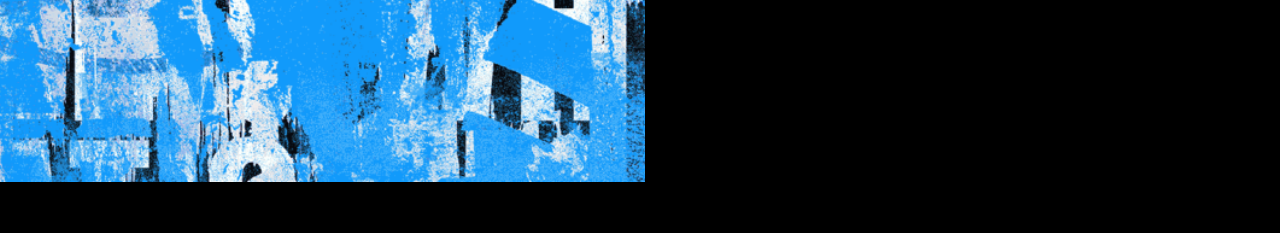
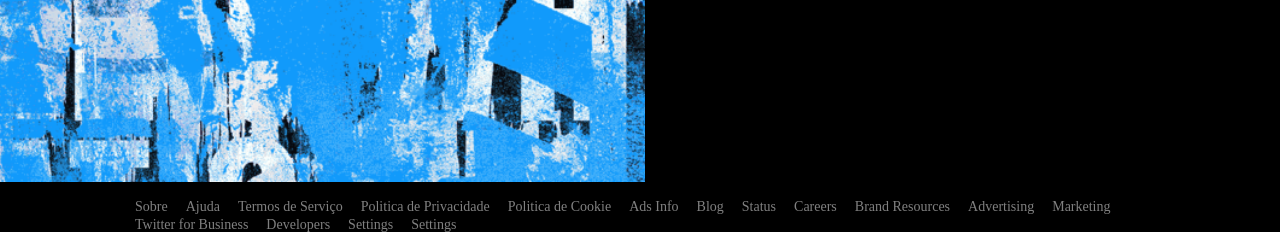
Before and after one commit to Felipexox/Felipexox.github.io, a PHP site: page /twitter.html in a window 1280 px wide. Shown: the part 618-851 px from the top of the page. Before the commit the page ends 800 px from the top, so only its background shows below. Run offline with PHP 8.4, Linux system fonts and the light colour scheme.

Commit message:
wip: Footer

```diff
--- a/css/smallscreen.css
+++ b/css/smallscreen.css
@@ -15,7 +15,6 @@ html, body {
 #Bloco1
 {
     display: table-footer-group;
-
     background: url('../img/foto_fundo.png') ;
     background-position: center;
     background-size: cover;
@@ -25,15 +24,12 @@ html, body {
 
 #Bloco1 img
 {
-    object-fit: cover;
-
+    background-size: cover;
 }
 
 #Bloco2 {
     display: flex;
     justify-content: center;
-    padding: 10px;
-    width: 100%;
 }
 #Bloco2 #Center{
     width: 500px;
@@ -52,6 +48,33 @@ html, body {
    border-radius: 50px 50px;
 
 }
+#Footer{
+    display: flex;
+    width: 100%;
+    height: 50px;
+    background-color: black;
+    justify-content: center;
+}
+#Footer div
+{
+    margin-top: 15px;
+    margin-left: 10%;
+    margin-right: 10%;
+}
+#Footer div a{
+    margin-left: 7px;
+    margin-right: 7px;
+    font-size: 14px;
+    color: gray;
+    text-decoration:none;
+}
+#Footer div a:hover{
+    margin-left: 10px;
+    margin-right: 10px;
+    font-size: 12px;
+    color: white;
+    text-decoration:underline;
+}
 
 .p1{
     color: white;
--- a/css/widescreen.css
+++ b/css/widescreen.css
@@ -22,7 +22,7 @@ html, body {
     background-size: cover;
     text-align: center;
 }
-div { display: inline-block; }
+
 
 
 
@@ -45,7 +45,33 @@ div { display: inline-block; }
    border-radius: 50px 50px;
 
 }
-
+#Footer{
+    display: flex;
+    width: 100%;
+    height: 50px;
+    background-color: black;
+    justify-content: center;
+}
+#Footer div
+{
+    margin-top: 15px;
+    margin-left: 10%;
+    margin-right: 10%;
+}
+#Footer div a{
+    margin-left: 7px;
+    margin-right: 7px;
+    font-size: 14px;
+    color: gray;
+    text-decoration:none;
+}
+#Footer div a:hover{
+    margin-left: 10px;
+    margin-right: 10px;
+    font-size: 12px;
+    color: white;
+    text-decoration:underline;
+}
 .p1{
     color: white;
     font-size: 90px;
--- a/twitter.html
+++ b/twitter.html
@@ -26,6 +26,26 @@
         </div>
 
     </div>
+    <div id="Footer">
+        <div>
+            <a href="https://about.twitter.com">Sobre</a>
+            <a href="https://help.twitter.com">Ajuda</a>
+            <a href="https://twitter.com/tos">Termos de Serviço</a>
+            <a href="https://twitter.com/privacy">Politica de Privacidade</a>
+            <a href="https://support.twitter.com/articles/20170514">Politica de Cookie</a>
+            <a href="https://business.twitter.com/en/help/troubleshooting/how-twitter-ads-work.html">Ads Info</a>
+            <a href="https://blog.twitter.com">Blog</a>
+            <a href="https://status.twitterstat.us">Status</a>
+            <a href="https://careers.twitter.com">Careers</a>
+            <a href="https://about.twitter.com/press/brand-assets">Brand Resources</a>
+            <a href="https://ads.twitter.com/?ref=gl-tw-tw-twitter-advertise">Advertising</a>
+            <a href="https://marketing.twitter.com">Marketing</a>
+            <a href="https://business.twitter.com">Twitter for Business</a>
+            <a href="https://developer.twitter.com">Developers</a>
+            <a href="https://twitter.com/i/directory/profiles">Settings</a>
+            <a href="/settings">Settings</a>
+        </div>
+    </div>
 
 </body>
 </html>
```
